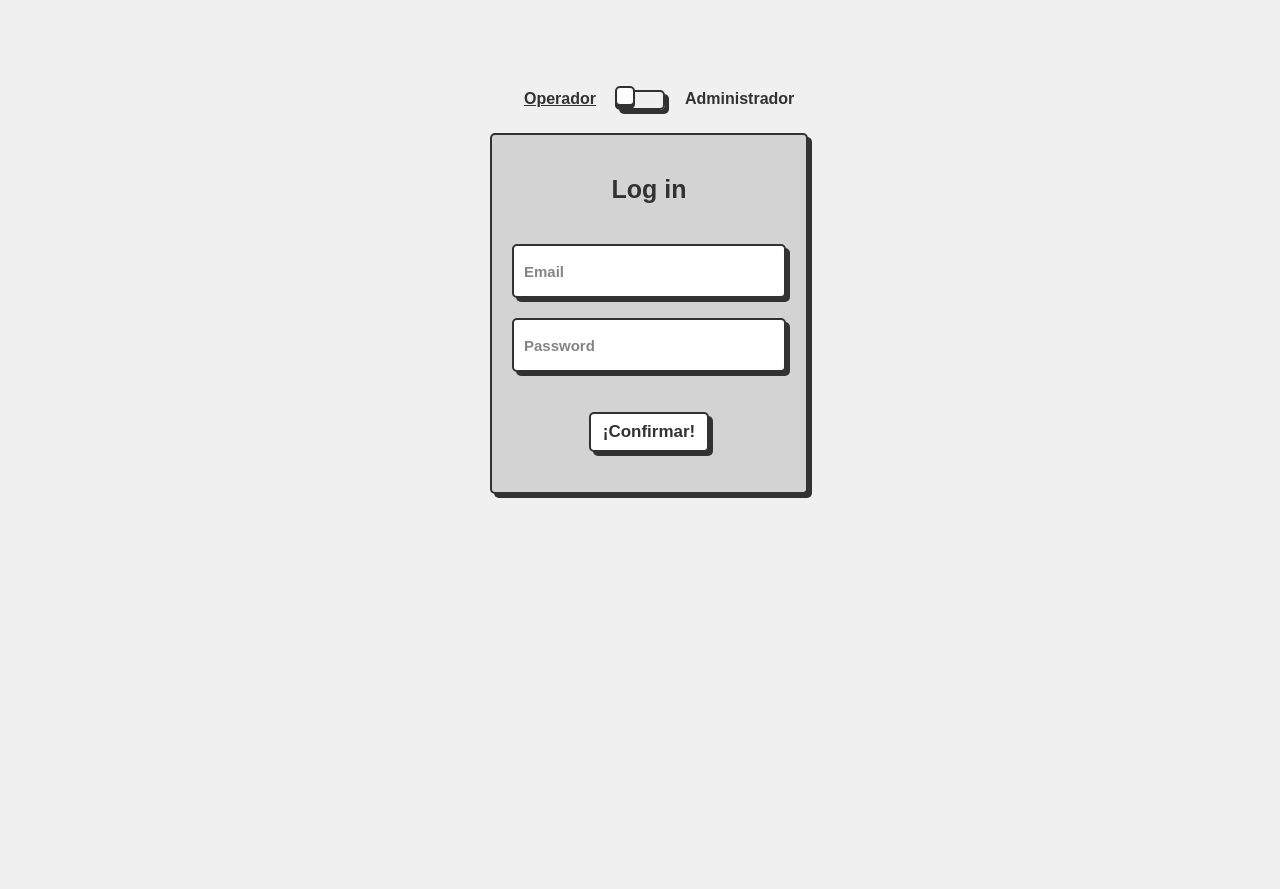
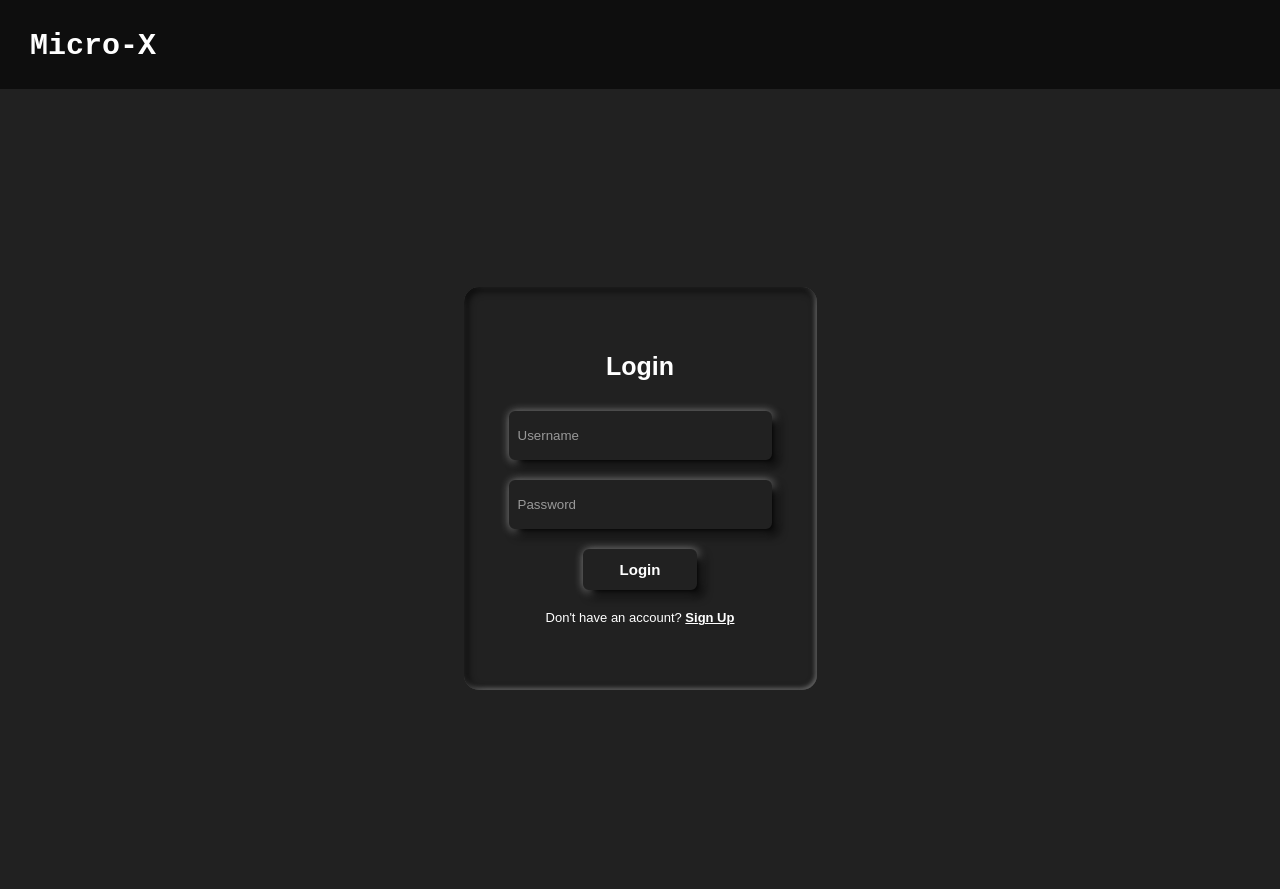
Before and after one commit to jorge-jrzz/car_agency_project, a Flask app: page /login in a window 1280 px wide. Before the commit the page ends 498 px from the top, so only its background shows below. Run offline with Flask 3, Linux system fonts and the light colour scheme.

Commit message:
Add new login and signup front

```diff
--- a/static/login.css
+++ b/static/login.css
@@ -1,234 +1,129 @@
-.wrapper {
-    --input-focus: #2d8cf0;
-    --font-color: #323232;
-    --font-color-sub: #666;
-    --bg-color: #fff;
-    --bg-color-alt: #666;
-    --main-color: #323232;
-    /* display: flex; */
-    /* flex-direction: column; */
-    /* align-items: center; */
+.container {
+    display: flex;
+    justify-content: center;
+    align-items: center;
 }
 
-/* switch card */
-.switch {
-    transform: translateY(-300px);
-    position: relative;
+.form {
+    display: flex;
+    justify-content: center;
+    align-items: center;
+    transform-style: preserve-3d;
+    transition: all 1s ease;
+}
+
+.form .form_front {
     display: flex;
     flex-direction: column;
     justify-content: center;
     align-items: center;
-    gap: 30px;
-    width: 50px;
-    height: 20px;
+    gap: 20px;
+    position: absolute;
+    backface-visibility: hidden;
+    padding: 65px 45px;
+    border-radius: 15px;
+    box-shadow: inset 2px 2px 10px rgba(0, 0, 0, 1),
+        inset -1px -1px 5px rgba(255, 255, 255, 0.6);
 }
 
-.position-switch {
-    transform: translateY(12px);
-    position: relative;
+.form .form_back {
     display: flex;
     flex-direction: column;
     justify-content: center;
     align-items: center;
-    gap: 30px;
-    width: 50px;
-    height: 20px;
+    gap: 20px;
+    position: absolute;
+    backface-visibility: hidden;
+    transform: rotateY(-180deg);
+    padding: 65px 45px;
+    border-radius: 15px;
+    box-shadow: inset 2px 2px 10px rgba(0, 0, 0, 1),
+        inset -1px -1px 5px rgba(255, 255, 255, 0.6);
 }
 
-.card-side::before {
-    position: absolute;
-    content: 'Operador';
-    left: -105px;
-    top: 0;
-    width: 100px;
-    text-decoration: underline;
-    color: var(--font-color);
+.form_details {
+    font-size: 25px;
     font-weight: 600;
+    padding-bottom: 10px;
+    color: white;
 }
 
-.card-side::after {
-    position: absolute;
-    content: 'Administrador';
-    left: 70px;
-    top: 0;
-    width: 100px;
-    text-decoration: none;
-    color: var(--font-color);
-    font-weight: 600;
+.input {
+    width: 245px;
+    min-height: 45px;
+    color: #fff;
+    outline: none;
+    transition: 0.35s;
+    padding: 0px 7px;
+    background-color: #212121;
+    border-radius: 6px;
+    border: 2px solid #212121;
+    box-shadow: 6px 6px 10px rgba(0, 0, 0, 1),
+        1px 1px 10px rgba(255, 255, 255, 0.6);
 }
 
-.position-side::before {
-    position: absolute;
-    content: 'Gerente';
-    left: -95px;
-    top: 0;
-    width: 100px;
-    text-decoration: underline;
-    color: var(--font-color);
-    font-weight: 600;
+.input::placeholder {
+    color: #999;
 }
 
-.position-side::after {
-    position: absolute;
-    content: 'Administrador';
-    left: 70px;
-    top: 0;
-    width: 100px;
-    text-decoration: none;
-    color: var(--font-color);
-    font-weight: 600;
+.input:focus.input::placeholder {
+    transition: 0.3s;
+    opacity: 0;
 }
 
-.toggle {
-    opacity: 0;
-    width: 0;
-    height: 0;
+.input:focus {
+    transform: scale(1.05);
+    box-shadow: 6px 6px 10px rgba(0, 0, 0, 1),
+        1px 1px 10px rgba(255, 255, 255, 0.6),
+        inset 2px 2px 10px rgba(0, 0, 0, 1),
+        inset -1px -1px 5px rgba(255, 255, 255, 0.6);
 }
 
-.slider {
-    box-sizing: border-box;
-    border-radius: 5px;
-    border: 2px solid var(--main-color);
-    box-shadow: 4px 4px var(--main-color);
-    position: absolute;
+.btn {
+    padding: 10px 35px;
     cursor: pointer;
-    top: 0;
-    left: 0;
-    right: 0;
-    bottom: 0;
-    background-color: var(--bg-colorcolor);
-    transition: 0.3s;
+    background-color: #212121;
+    border-radius: 6px;
+    border: 2px solid #212121;
+    box-shadow: 6px 6px 10px rgba(0, 0, 0, 1),
+        1px 1px 10px rgba(255, 255, 255, 0.6);
+    color: #fff;
+    font-size: 15px;
+    font-weight: bold;
+    transition: 0.35s;
 }
 
-.slider:before {
-    box-sizing: border-box;
-    position: absolute;
-    content: "";
-    height: 20px;
-    width: 20px;
-    border: 2px solid var(--main-color);
-    border-radius: 5px;
-    left: -2px;
-    bottom: 2px;
-    background-color: var(--bg-color);
-    box-shadow: 0 3px 0 var(--main-color);
-    transition: 0.3s;
+.btn:hover {
+    transform: scale(1.05);
+    box-shadow: 6px 6px 10px rgba(0, 0, 0, 1),
+        1px 1px 10px rgba(255, 255, 255, 0.6),
+        inset 2px 2px 10px rgba(0, 0, 0, 1),
+        inset -1px -1px 5px rgba(255, 255, 255, 0.6);
 }
 
-.toggle:checked+.slider {
-    background-color: var(--input-focus);
+.btn:focus {
+    transform: scale(1.05);
+    box-shadow: 6px 6px 10px rgba(0, 0, 0, 1),
+        1px 1px 10px rgba(255, 255, 255, 0.6),
+        inset 2px 2px 10px rgba(0, 0, 0, 1),
+        inset -1px -1px 5px rgba(255, 255, 255, 0.6);
 }
 
-.toggle:checked+.slider:before {
-    transform: translateX(30px);
+.form .switch {
+    font-size: 13px;
+    color: white;
 }
 
-.toggle:checked~.card-side:before {
-    text-decoration: none;
-}
-
-.toggle:checked~.card-side:after {
+.form .switch .signup_tog {
+    font-weight: 700;
+    cursor: pointer;
     text-decoration: underline;
 }
 
-/* card */
-
-.flip-card__inner {
-    width: 300px;
-    height: 350px;
-    position: relative;
-    background-color: transparent;
-    perspective: 1000px;
-    /* width: 100%;
-    height: 100%; */
-    text-align: center;
-    transition: transform 0.8s;
-    transform-style: preserve-3d;
+.container #signup_toggle {
+    display: none;
 }
 
-.toggle:checked~.flip-card__inner {
-    transform: rotateY(180deg);
+.container #signup_toggle:checked+.form {
+    transform: rotateY(-180deg);
 }
-
-.toggle:checked~.flip-card__front {
-    box-shadow: none;
-}
-
-.flip-card__front,
-.flip-card__back {
-    padding: 20px;
-    position: absolute;
-    display: flex;
-    flex-direction: column;
-    justify-content: center;
-    -webkit-backface-visibility: hidden;
-    backface-visibility: hidden;
-    background: lightgrey;
-    gap: 20px;
-    border-radius: 5px;
-    border: 2px solid var(--main-color);
-    box-shadow: 4px 4px var(--main-color);
-}
-
-.flip-card__back {
-    width: 100%;
-    transform: rotateY(180deg);
-}
-
-.flip-card__form {
-    display: flex;
-    flex-direction: column;
-    align-items: center;
-    gap: 20px;
-}
-
-.title {
-    margin: 20px 0 20px 0;
-    font-size: 25px;
-    font-weight: 900;
-    text-align: center;
-    color: var(--main-color);
-}
-
-.flip-card__input {
-    width: 250px;
-    height: 40px;
-    border-radius: 5px;
-    border: 2px solid var(--main-color);
-    background-color: var(--bg-color);
-    box-shadow: 4px 4px var(--main-color);
-    font-size: 15px;
-    font-weight: 600;
-    color: var(--font-color);
-    padding: 5px 10px;
-    outline: none;
-}
-
-.flip-card__input::placeholder {
-    color: var(--font-color-sub);
-    opacity: 0.8;
-}
-
-.flip-card__input:focus {
-    border: 2px solid var(--input-focus);
-}
-
-.flip-card__btn:active,
-.button-confirm:active {
-    box-shadow: 0px 0px var(--main-color);
-    transform: translate(3px, 3px);
-}
-
-.flip-card__btn {
-    margin: 20px 0 20px 0;
-    width: 120px;
-    height: 40px;
-    border-radius: 5px;
-    border: 2px solid var(--main-color);
-    background-color: var(--bg-color);
-    box-shadow: 4px 4px var(--main-color);
-    font-size: 17px;
-    font-weight: 600;
-    color: var(--font-color);
-    cursor: pointer;
-}
--- a/static/styles.css
+++ b/static/styles.css
@@ -1,17 +1,31 @@
 body {
     font-family: Arial, sans-serif;
-    background-color: #f0f0f0;
+    background-color: #212121;
     margin: 0;
     padding: 0;
+}
+
+header {
+    background-color: #0e0e0e;
+    padding: 4px 0px 4px 30px;
+    color: #fff;
+    text-align:left;
+}
+
+h1 a {
+    font-family: 'Courier New', Courier, monospace;
+    text-decoration: none;
+    color: #fff;
+    font-size: 30px;
+    font-weight: bold;
+}
+
+.container {
+    text-align: center;
     display: flex;
     align-items: center;
     justify-content: center;
     height: 100vh;
-    /* Ajusta la altura al 100% de la ventana */
-}
-
-.container {
-    text-align: center;
 }
 
 .logout {
--- a/templates/login.html
+++ b/templates/login.html
@@ -8,41 +8,37 @@
     <link rel="stylesheet" href="{{ url_for('static', filename='styles.css') }}">
 </head>
 <body>
+    <header>
+        <h1><a href="/">Micro-X</a></h1>
+    </header>
     <div class="container">
-        <div class="wrapper">
-            <div class="card-switch">
-                <label class="switch">
-                    <input type="checkbox" class="toggle">
-                    <span class="slider"></span>
-                    <span class="card-side"></span>
-                    <div class="flip-card__inner">
-                        <div class="flip-card__front">
-                            <div class="title">Log in</div>
-                            <form class="flip-card__form" action="">
-                                <input class="flip-card__input" name="email" placeholder="Email" type="email">
-                                <input class="flip-card__input" name="password" placeholder="Password" type="password">
-                                <button class="flip-card__btn">¡Confirmar!</button>
-                            </form>
-                        </div>
-                        <div class="flip-card__back">
-                            <div class="title">Log in
-
-                            </div>
-                            <form class="flip-card__form" action="">
-                                <input class="flip-card__input" name="email" placeholder="Email" type="email">
-                                <input class="flip-card__input" name="password" placeholder="Password" type="password">
-                                <label class="position-switch">
-                                    <input class="toggle" type="checkbox">
-                                    <span class="slider"></span>
-                                    <span class="position-side"></span>
-                                </label>
-                                <button class="flip-card__btn">¡Confirmar!</button>
-                            </form>
-                        </div>
-                    </div>
-                </label>
+        <input id="signup_toggle" type="checkbox">
+        <form class="form">
+            <div class="form_front">
+                <div class="form_details">Login</div>
+                <input type="text" class="input" placeholder="Username">
+                <input type="text" class="input" placeholder="Password">
+                <button class="btn">Login</button>
+                <span class="switch">Don't have an account?
+                    <label for="signup_toggle" class="signup_tog">
+                        Sign Up
+                    </label>
+                </span>
             </div>
-        </div>
+            <div class="form_back">
+                <div class="form_details">SignUp</div>
+                <input type="text" class="input" placeholder="Firstname">
+                <input type="text" class="input" placeholder="Username">
+                <input type="text" class="input" placeholder="Password">
+                <input type="text" class="input" placeholder="Confirm Password">
+                <button class="btn">Signup</button>
+                <span class="switch">Already have an account?
+                    <label for="signup_toggle" class="signup_tog">
+                        Sign In
+                    </label>
+                </span>
+            </div>
+        </form>
     </div>
 </body>
 </html>
```
